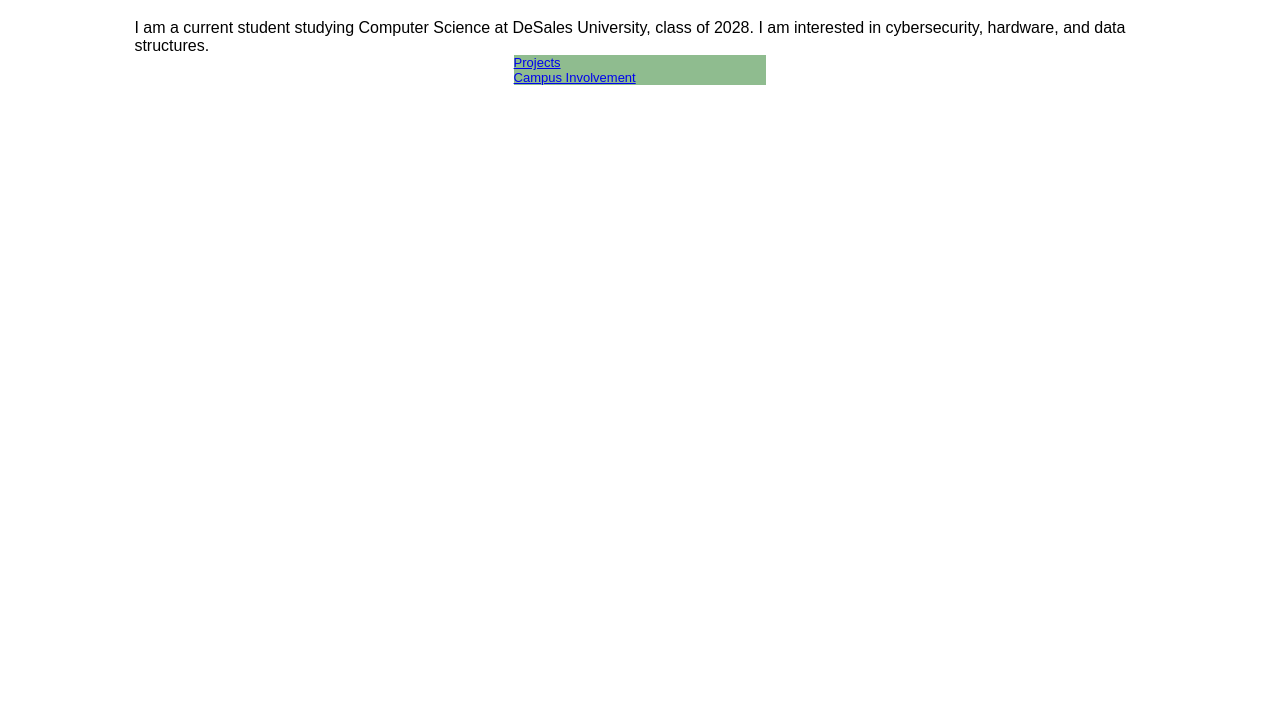
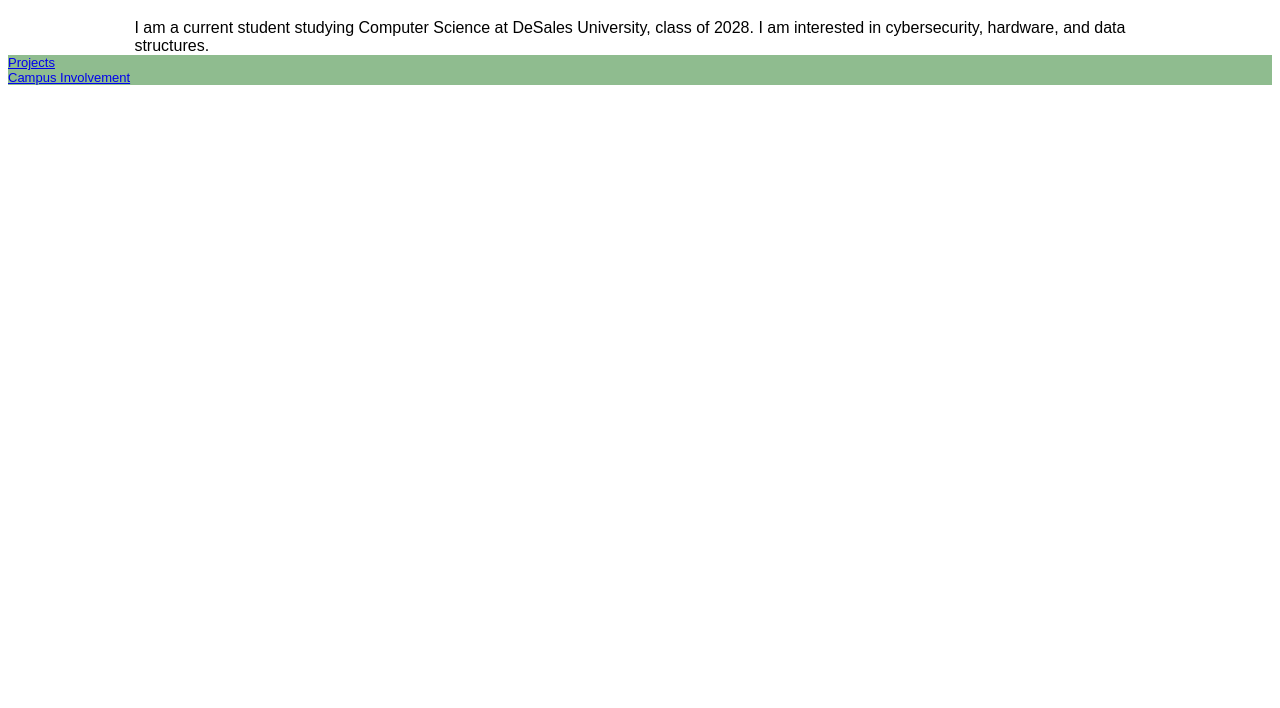
Before and after one commit to janneyj/AboutMe, a plain HTML site: page index.html in a window 1280 px wide. Shown: the part 92-800 px from the top of the page. Drawn offline with Linux system fonts and the light colour scheme.

Commit message:
Update index.html

```diff
--- a/index.html
+++ b/index.html
@@ -35,8 +35,8 @@
 .menuButton {
 	background-color: DarkSeaGreen;
 	font-size: 13px;
-	height: 15%;
-	width: 20%;
+	height: auto%;
+	width: auto%;
 	margin: auto;
 	font-family: Copperplate, Papyrus, fantasy;
 }
```
